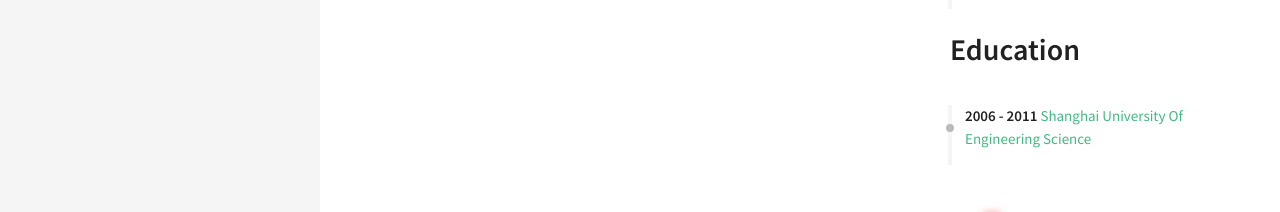
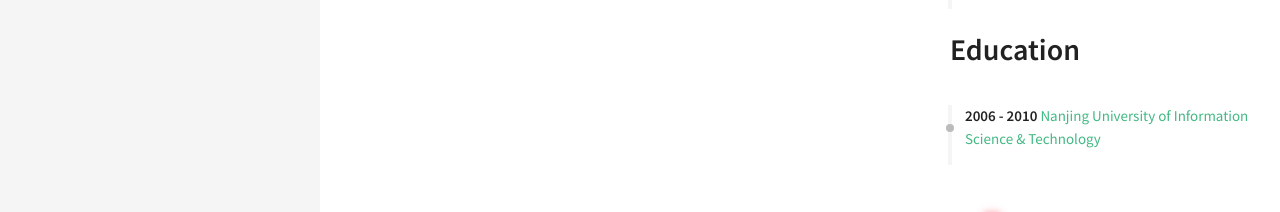
Before and after one commit to vimysql/vimysql.github.io, a Jekyll site: the page built from resume.html, in a window 1280 px wide. Shown: the part 680-892 px from the top of the page. Built offline with Jekyll 4.4.1, drawn with Linux system fonts in a browser that asks for light colours; nearby versions of some CDN libraries.

Commit message:
Update education.yml

```diff
--- a/_data/index/education.yml
+++ b/_data/index/education.yml
@@ -1,3 +1,3 @@
-- name: Shanghai University Of Engineering Science
-  link: http://www.sues.edu.cn/
-  date: 2006 - 2011
+- name: Nanjing University of Information Science & Technology
+  link: https://www.nuist.edu.cn/
+  date: 2006 - 2010
```
